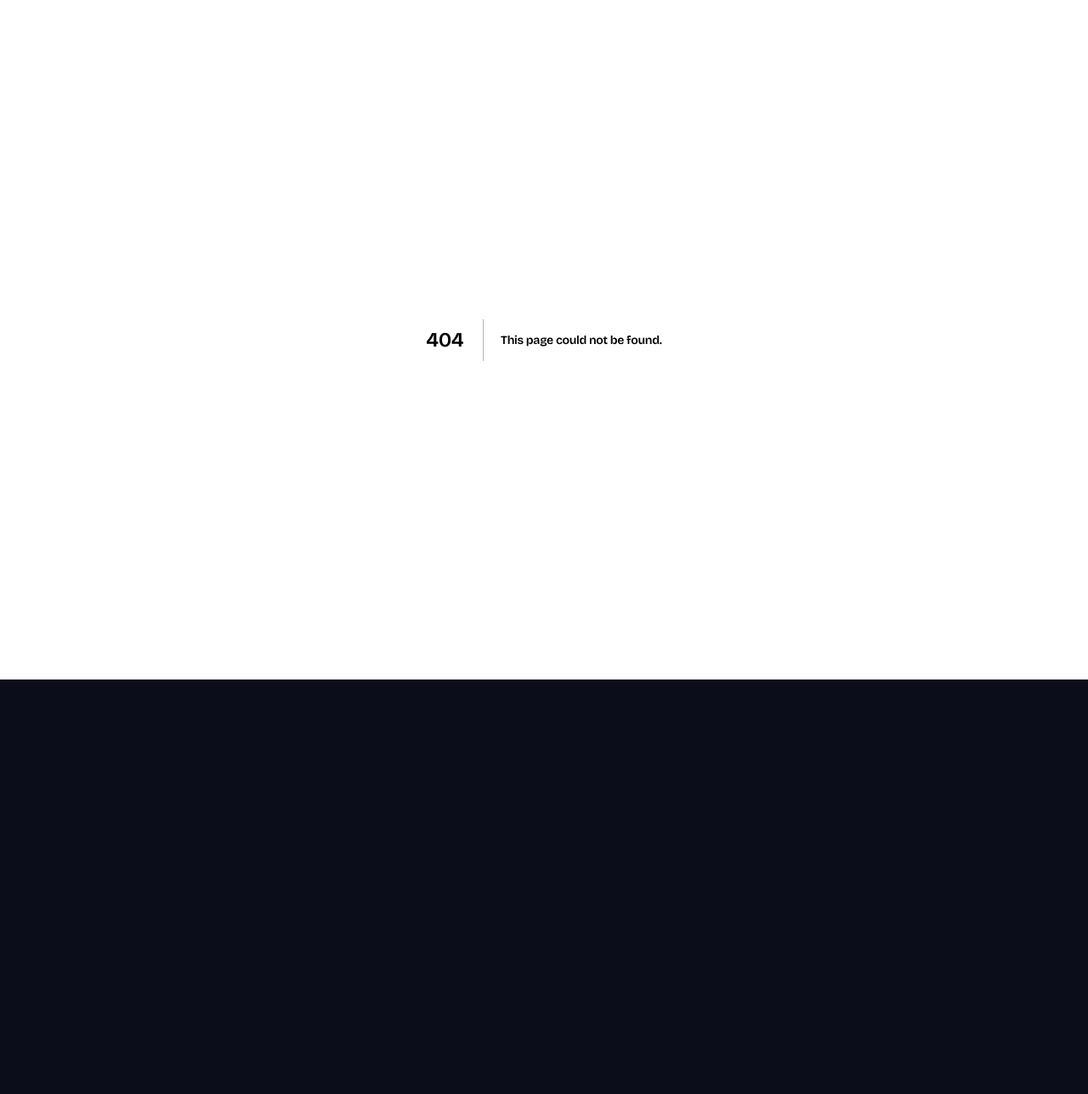
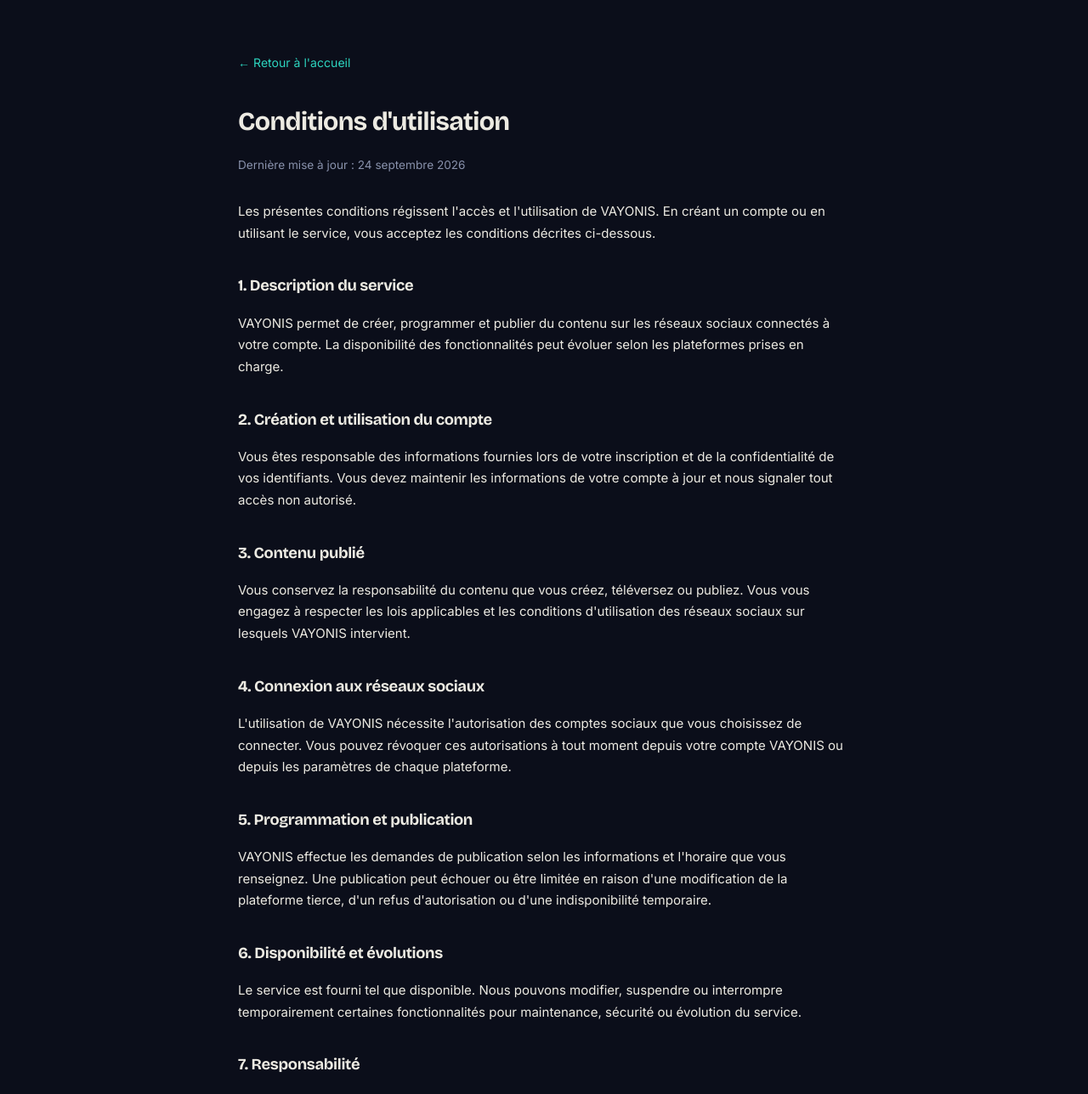
Before and after one commit to Cyrus005-ass/vayonis-frontend, a Next.js app: page /terms in a window 1280 px wide. Before the commit this address had no page. Shown: the top 1288 px of the page at 85% size. Before the commit the page ends 800 px from the top, so only its background shows below. Built offline with nearby package versions, Linux system fonts and the light colour scheme.

Commit message:
feat: add terms page and legal links

```diff
--- /dev/null
+++ b/app/terms/page.tsx
@@ -0,0 +1,129 @@
+import Link from "next/link";
+
+export default function TermsPage() {
+  return (
+    <main className="legal-page">
+      <div className="legal-content">
+        <Link href="/" className="back-link">← Retour à l&apos;accueil</Link>
+
+        <h1>Conditions d&apos;utilisation</h1>
+        <p className="updated">Dernière mise à jour : 24 septembre 2026</p>
+
+        <p>
+          Les présentes conditions régissent l&apos;accès et l&apos;utilisation de VAYONIS.
+          En créant un compte ou en utilisant le service, vous acceptez les conditions
+          décrites ci-dessous.
+        </p>
+
+        <h2>1. Description du service</h2>
+        <p>
+          VAYONIS permet de créer, programmer et publier du contenu sur les réseaux
+          sociaux connectés à votre compte. La disponibilité des fonctionnalités peut
+          évoluer selon les plateformes prises en charge.
+        </p>
+
+        <h2>2. Création et utilisation du compte</h2>
+        <p>
+          Vous êtes responsable des informations fournies lors de votre inscription et
+          de la confidentialité de vos identifiants. Vous devez maintenir les informations
+          de votre compte à jour et nous signaler tout accès non autorisé.
+        </p>
+
+        <h2>3. Contenu publié</h2>
+        <p>
+          Vous conservez la responsabilité du contenu que vous créez, téléversez ou
+          publiez. Vous vous engagez à respecter les lois applicables et les conditions
+          d&apos;utilisation des réseaux sociaux sur lesquels VAYONIS intervient.
+        </p>
+
+        <h2>4. Connexion aux réseaux sociaux</h2>
+        <p>
+          L&apos;utilisation de VAYONIS nécessite l&apos;autorisation des comptes sociaux que
+          vous choisissez de connecter. Vous pouvez révoquer ces autorisations à tout
+          moment depuis votre compte VAYONIS ou depuis les paramètres de chaque plateforme.
+        </p>
+
+        <h2>5. Programmation et publication</h2>
+        <p>
+          VAYONIS effectue les demandes de publication selon les informations et l&apos;horaire
+          que vous renseignez. Une publication peut échouer ou être limitée en raison
+          d&apos;une modification de la plateforme tierce, d&apos;un refus d&apos;autorisation ou
+          d&apos;une indisponibilité temporaire.
+        </p>
+
+        <h2>6. Disponibilité et évolutions</h2>
+        <p>
+          Le service est fourni tel que disponible. Nous pouvons modifier, suspendre ou
+          interrompre temporairement certaines fonctionnalités pour maintenance, sécurité
+          ou évolution du service.
+        </p>
+
+        <h2>7. Responsabilité</h2>
+        <p>
+          VAYONIS ne contrôle pas les réseaux sociaux tiers et n&apos;est pas responsable de
+          leurs décisions, limitations, suppressions de contenu ou interruptions de service.
+          Vous restez responsable de l&apos;usage fait de votre compte et de vos publications.
+        </p>
+
+        <h2>8. Propriété intellectuelle</h2>
+        <p>
+          Le contenu que vous fournissez vous appartient ou doit être utilisé avec les
+          autorisations nécessaires. Les éléments propres à VAYONIS, notamment son nom,
+          son interface et ses composants, restent la propriété de VAYONIS.
+        </p>
+
+        <h2>9. Modification des conditions</h2>
+        <p>
+          Nous pouvons mettre à jour les présentes conditions. La date de dernière mise
+          à jour est indiquée en haut de cette page. La poursuite de l&apos;utilisation du
+          service après une mise à jour vaut acceptation des nouvelles conditions.
+        </p>
+
+        <h2>10. Contact</h2>
+        <p>
+          Pour toute question relative aux conditions d&apos;utilisation, contactez-nous à :{" "}
+          <a href="mailto:cyr-ass@gmail.com">cyr-ass@gmail.com</a>.
+        </p>
+
+        <div className="legal-links">
+          <Link href="/privacy-policy">Politique de confidentialité</Link>
+          <Link href="/data-deletion">Suppression des données</Link>
+        </div>
+      </div>
+
+      <style>{`
+        .legal-page {
+          min-height: 100vh;
+          padding: 60px 24px 80px;
+        }
+        .legal-content {
+          max-width: 720px;
+          margin: 0 auto;
+          line-height: 1.7;
+        }
+        .back-link {
+          display: inline-block;
+          color: var(--accent);
+          text-decoration: none;
+          font-size: 0.88rem;
+          margin-bottom: 32px;
+        }
+        h1 { font-size: 1.9rem; margin-bottom: 4px; }
+        h2 { font-size: 1.15rem; margin-top: 34px; margin-bottom: 10px; }
+        .updated { color: var(--text-muted); font-size: 0.85rem; margin-bottom: 30px; }
+        p, li { color: var(--text); font-size: 0.94rem; }
+        ul { padding-left: 20px; }
+        li { margin-bottom: 8px; }
+        a { color: var(--accent); }
+        .legal-links {
+          display: flex;
+          flex-wrap: wrap;
+          gap: 18px;
+          margin-top: 36px;
+          padding-top: 22px;
+          border-top: 1px solid var(--line);
+        }
+      `}</style>
+    </main>
+  );
+}
```
Also changed, not shown: app/data-deletion/page.tsx (+14 -1 lines), app/login/page.tsx (+19 -0 lines), app/page.tsx (+16 -0 lines), app/privacy-policy/page.tsx (+13 -0 lines), app/signup/page.tsx (+18 -0 lines), public/tiktok8wS4TR1VoCMHMsIUZLSCejYG2jAoQUlN.txt (added), 1 other file (tests, documents, lock files or other folders).
